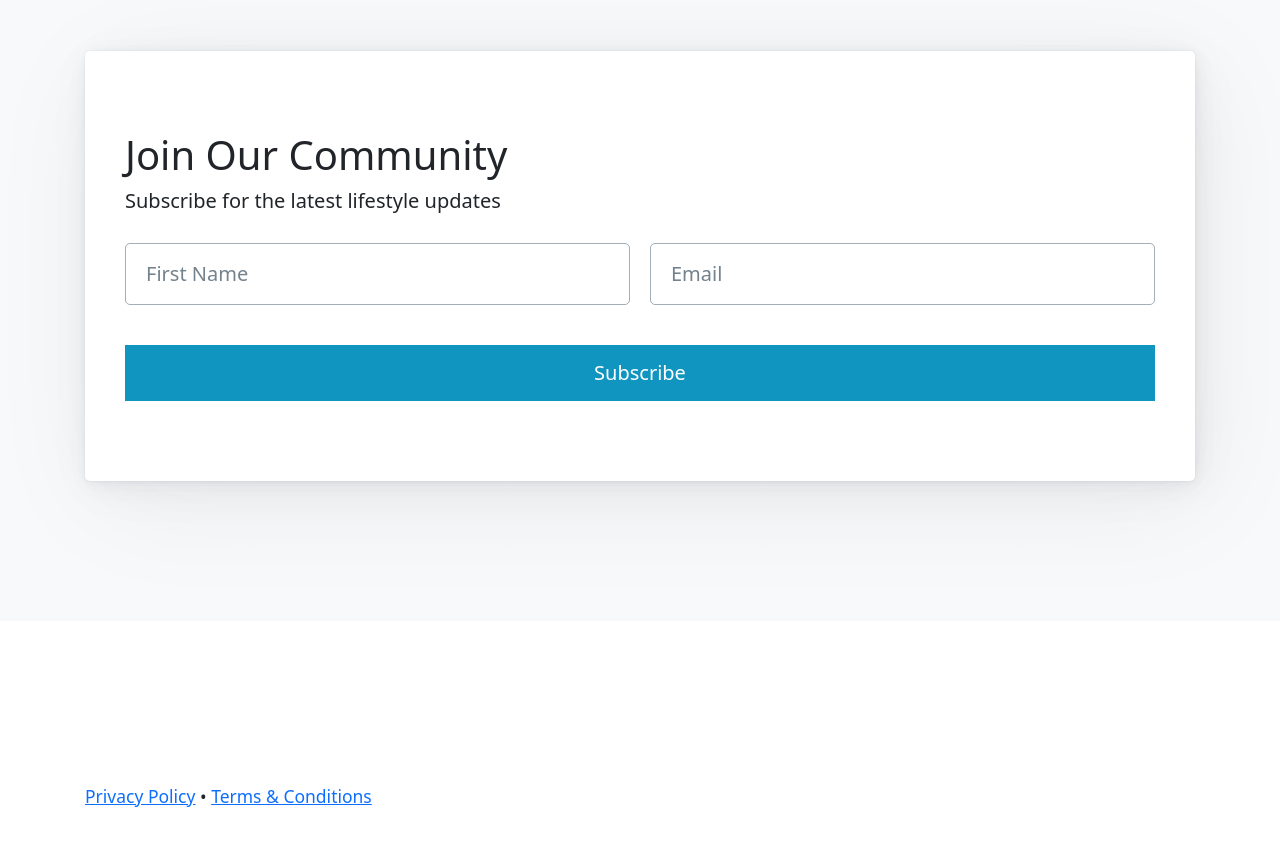
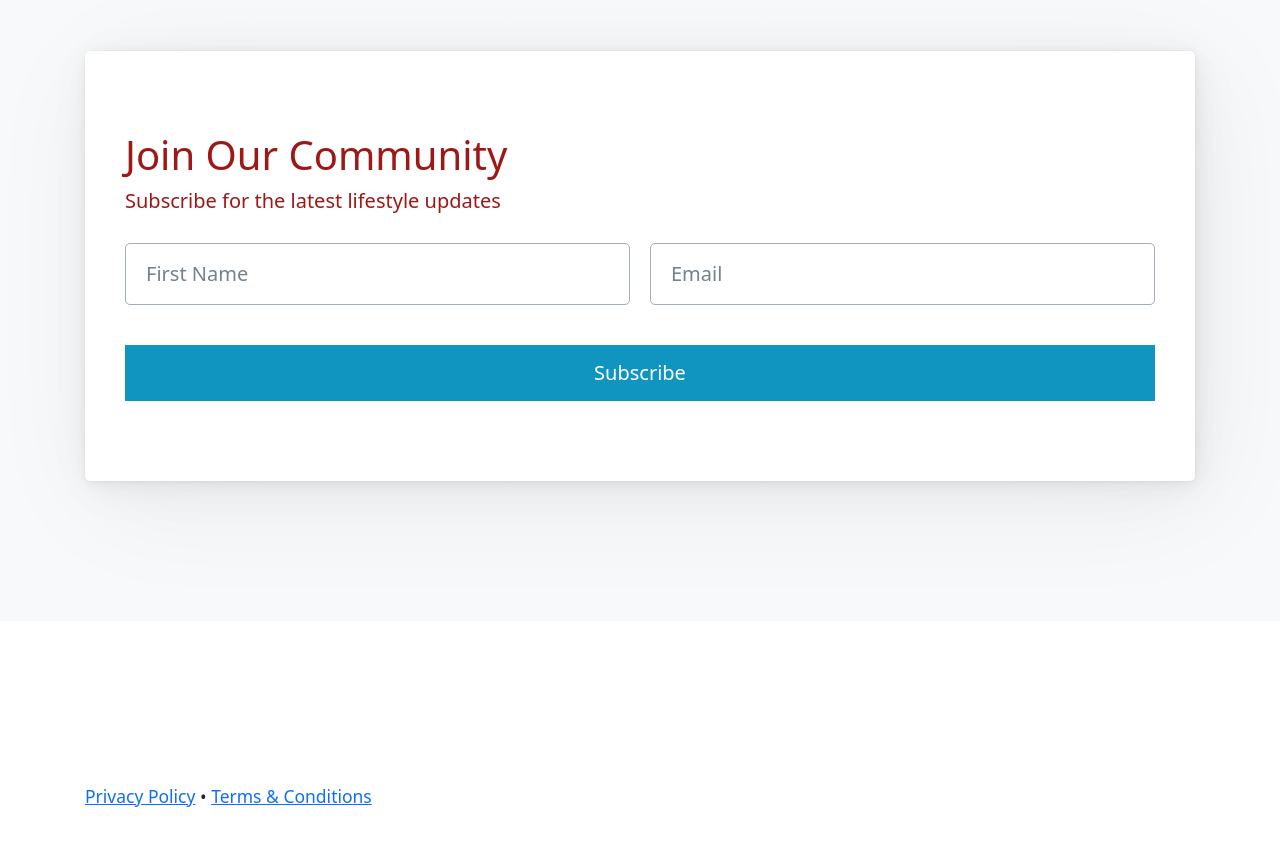
Before and after one commit to zieksthi/RedesignWeb, a website: page index.html in a window 1280 px wide. Shown: the part 1860-2705 px from the top of the page. Drawn offline with nearby package versions, Linux system fonts and the light colour scheme.

Commit message:
Update index.html

```diff
--- a/index.html
+++ b/index.html
@@ -82,8 +82,8 @@
         <div class="container">
             <article>
                 <hgroup>
-                    <h2>Join Our Community</h2>
-                    <h3>Subscribe for the latest lifestyle updates</h3>
+                    <h2 style="color: #9f1818;">Join Our Community</h2>
+                    <h3 style="color: #9f1818;">Subscribe for the latest lifestyle updates</h3>
                 </hgroup>
                 <form class="grid" style="display: flex; gap: 1rem; align-items: center; flex-wrap: wrap;">
                     <input type="text" id="firstname" name="firstname" placeholder="First Name" aria-label="First Name"
```
